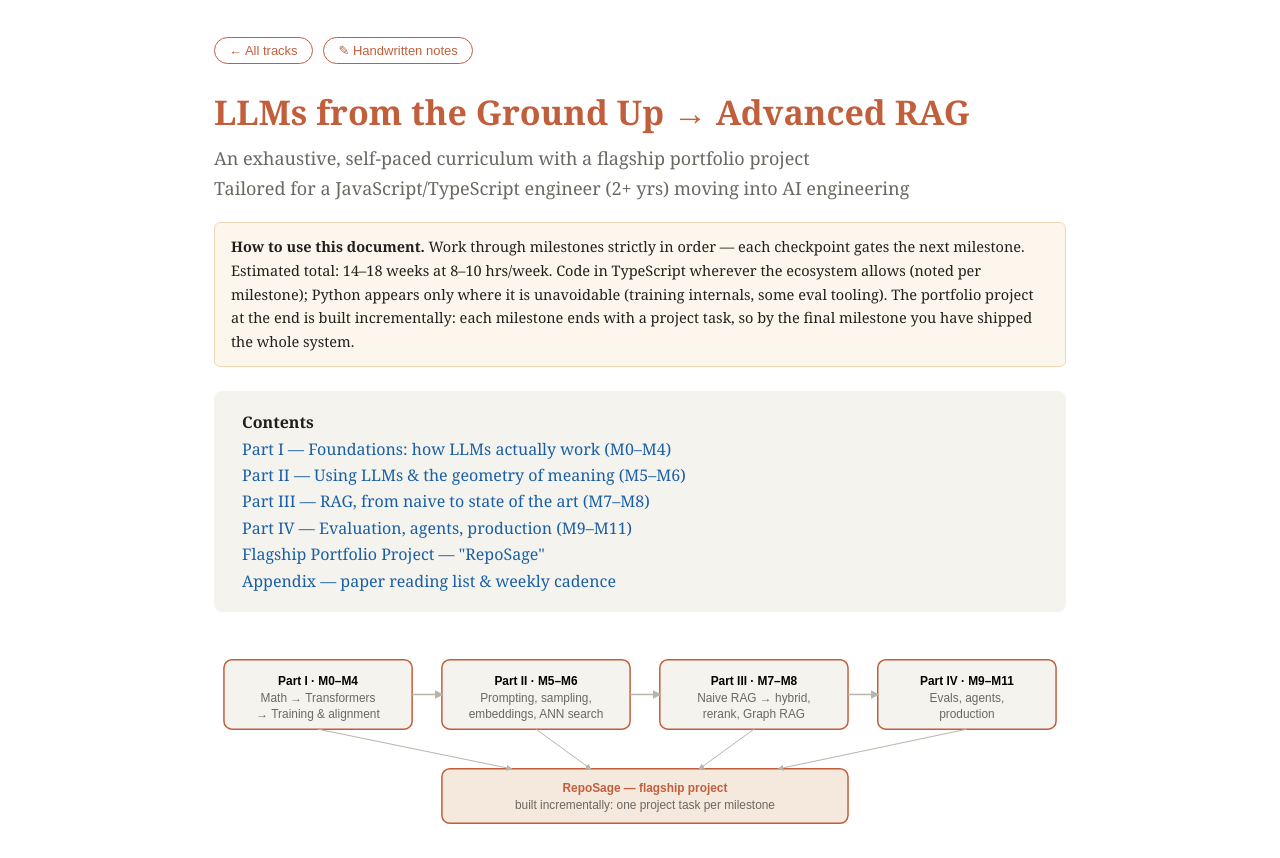
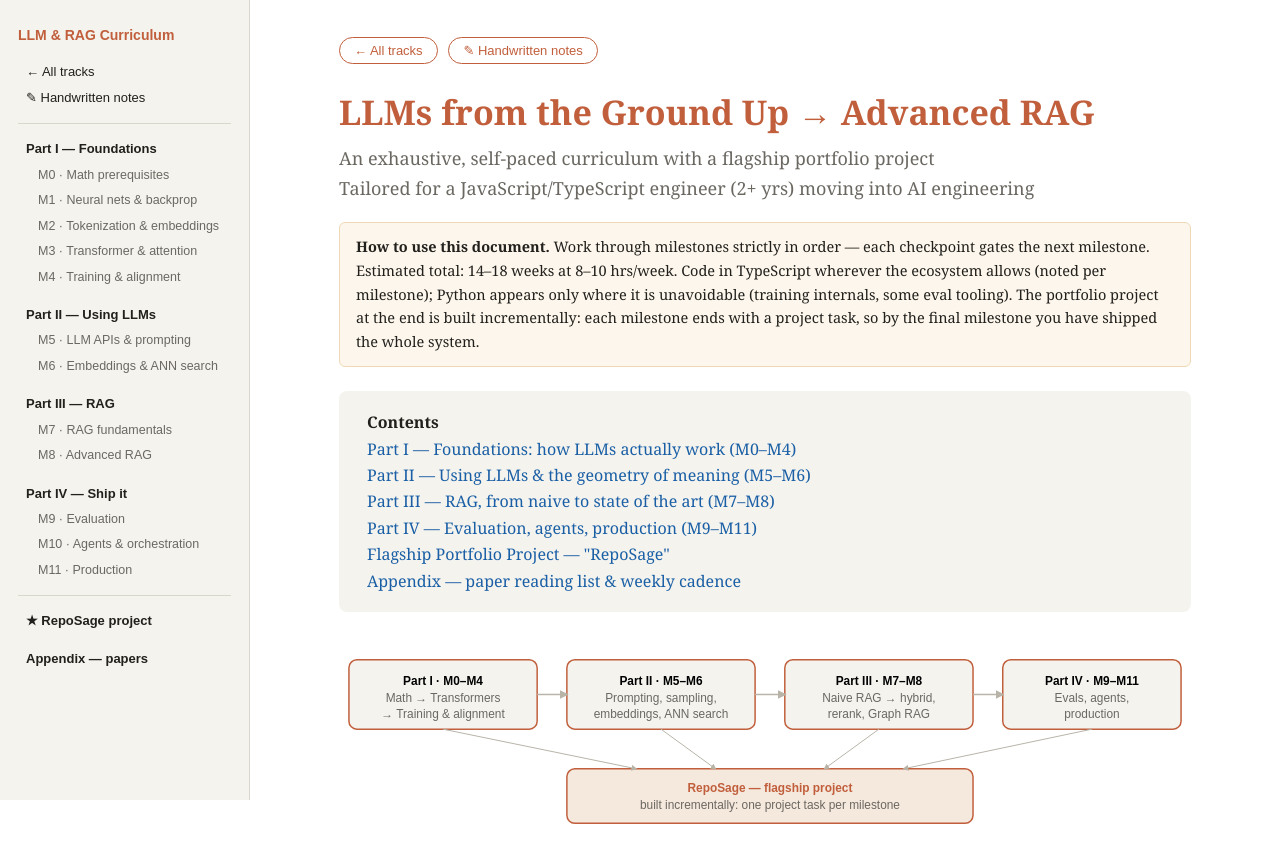
Before and after one commit to 1rn19cs003/ai-learning, a plain HTML site: page LLM & RAG/curriculum/LLM_RAG_Curriculum.html in a window 1280 px wide. Shown: the top 858 px of the page. Drawn offline with Linux system fonts and the light colour scheme.

Commit message:
feat: add LLM and RAG curriculum document

```diff
--- a/LLM & RAG/curriculum/LLM_RAG_Curriculum.html
+++ b/LLM & RAG/curriculum/LLM_RAG_Curriculum.html
@@ -35,9 +35,53 @@
   .note { background: #FDF6EC; border: 1px solid #EFD9B4; border-radius: 6px; padding: 12px 16px; font-size: 14.5px; margin: 16px 0; }
   .tag { display: inline-block; font-family: Arial, sans-serif; font-size: 11px; background: var(--accent); color: #fff; border-radius: 10px; padding: 2px 10px; margin-left: 8px; vertical-align: middle; }
   @media print { body { font-size: 13px; } .milestone { break-inside: avoid; } }
+
+  /* ---- fixed sidebar ---- */
+  #sidebar {
+    position: fixed; top: 0; left: 0; bottom: 0; width: 250px;
+    background: var(--light); border-right: 1px solid var(--border);
+    padding: 24px 18px; overflow-y: auto; font-family: Arial, sans-serif; font-size: 13px;
+  }
+  #sidebar .sb-title { font-weight: bold; color: var(--accent); font-size: 14px; margin-bottom: 12px; display: block; }
+  #sidebar a { display: block; color: var(--dark); text-decoration: none; padding: 4px 8px; border-radius: 5px; line-height: 1.4; }
+  #sidebar a:hover { background: #E9E6DD; }
+  #sidebar a.active { background: var(--accent); color: #fff; }
+  #sidebar .sb-part { font-weight: bold; margin-top: 12px; color: var(--accent); }
+  #sidebar .sb-m { padding-left: 20px; font-size: 12.5px; color: var(--grey); }
+  #sidebar .sb-sep { border-top: 1px solid var(--border); margin: 12px 0; }
+  body { margin-left: calc((100% - 250px - 900px)/2 + 250px); margin-right: auto; }
+  @media (max-width: 1250px) { body { margin-left: 270px; margin-right: 20px; } }
+  @media (max-width: 900px) { #sidebar { display: none; } body { margin: 0 auto; } }
+  @media print { #sidebar { display: none; } body { margin: 0 auto; } }
 </style>
 </head>
 <body>
+
+<nav id="sidebar">
+  <span class="sb-title">LLM &amp; RAG Curriculum</span>
+  <a href="../../index.html">← All tracks</a>
+  <a href="../notes/Handwritten_Notes.html">✎ Handwritten notes</a>
+  <div class="sb-sep"></div>
+  <div class="sb-part"><a href="#part1">Part I — Foundations</a></div>
+  <a class="sb-m" href="#m0">M0 · Math prerequisites</a>
+  <a class="sb-m" href="#m1">M1 · Neural nets &amp; backprop</a>
+  <a class="sb-m" href="#m2">M2 · Tokenization &amp; embeddings</a>
+  <a class="sb-m" href="#m3">M3 · Transformer &amp; attention</a>
+  <a class="sb-m" href="#m4">M4 · Training &amp; alignment</a>
+  <div class="sb-part"><a href="#part2">Part II — Using LLMs</a></div>
+  <a class="sb-m" href="#m5">M5 · LLM APIs &amp; prompting</a>
+  <a class="sb-m" href="#m6">M6 · Embeddings &amp; ANN search</a>
+  <div class="sb-part"><a href="#part3">Part III — RAG</a></div>
+  <a class="sb-m" href="#m7">M7 · RAG fundamentals</a>
+  <a class="sb-m" href="#m8">M8 · Advanced RAG</a>
+  <div class="sb-part"><a href="#part4">Part IV — Ship it</a></div>
+  <a class="sb-m" href="#m9">M9 · Evaluation</a>
+  <a class="sb-m" href="#m10">M10 · Agents &amp; orchestration</a>
+  <a class="sb-m" href="#m11">M11 · Production</a>
+  <div class="sb-sep"></div>
+  <div class="sb-part"><a href="#project">★ RepoSage project</a></div>
+  <div class="sb-part"><a href="#appendix">Appendix — papers</a></div>
+</nav>
 
 <nav style="font-family: Arial, sans-serif; font-size: 13px; margin-bottom: 20px;">
 <a href="../../index.html" style="text-decoration:none; color:#C15F3C; border:1px solid #C15F3C; border-radius:16px; padding:5px 14px;">← All tracks</a>
```
Also changed, not shown: index.html (+24 -4 lines).
